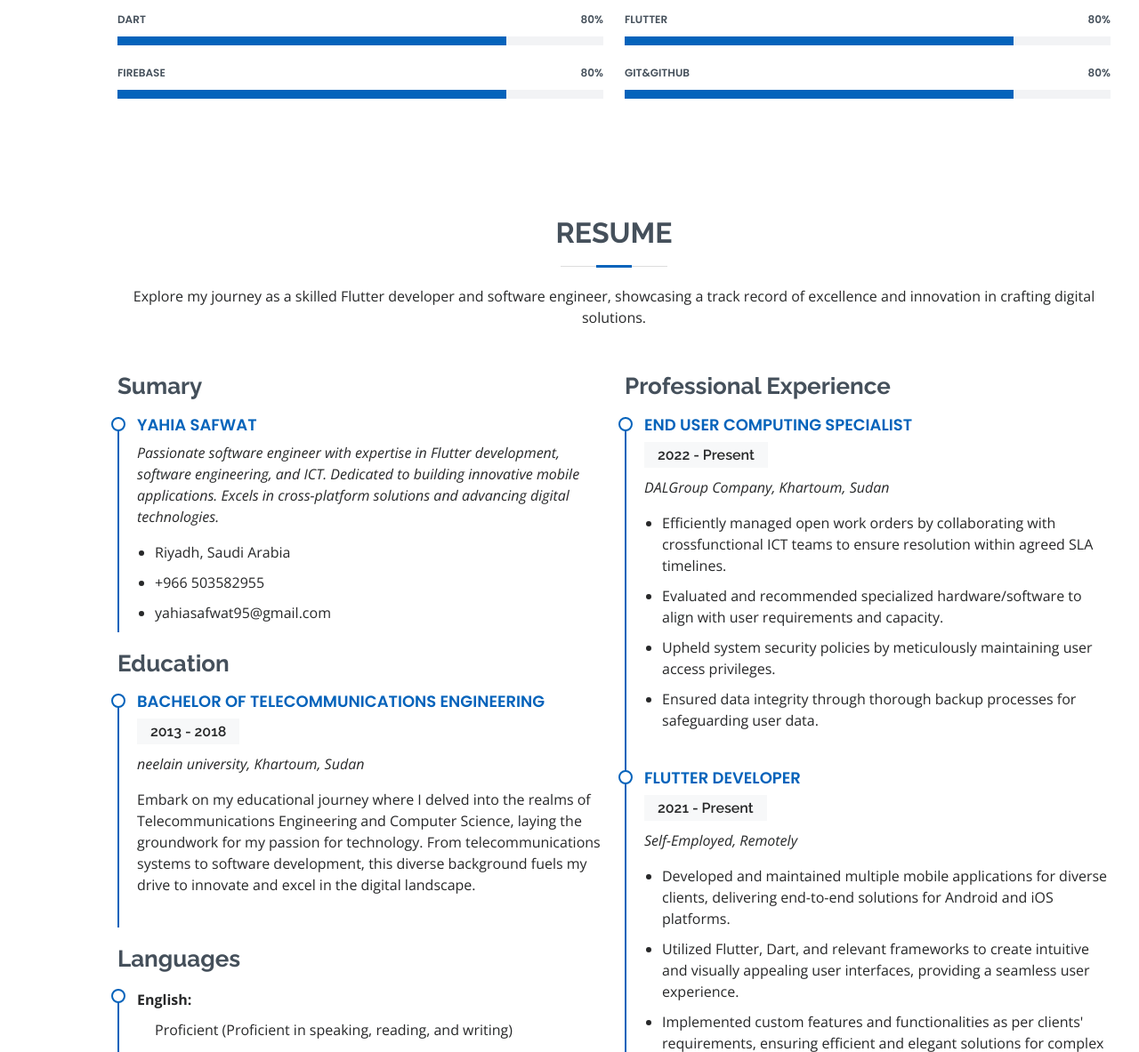
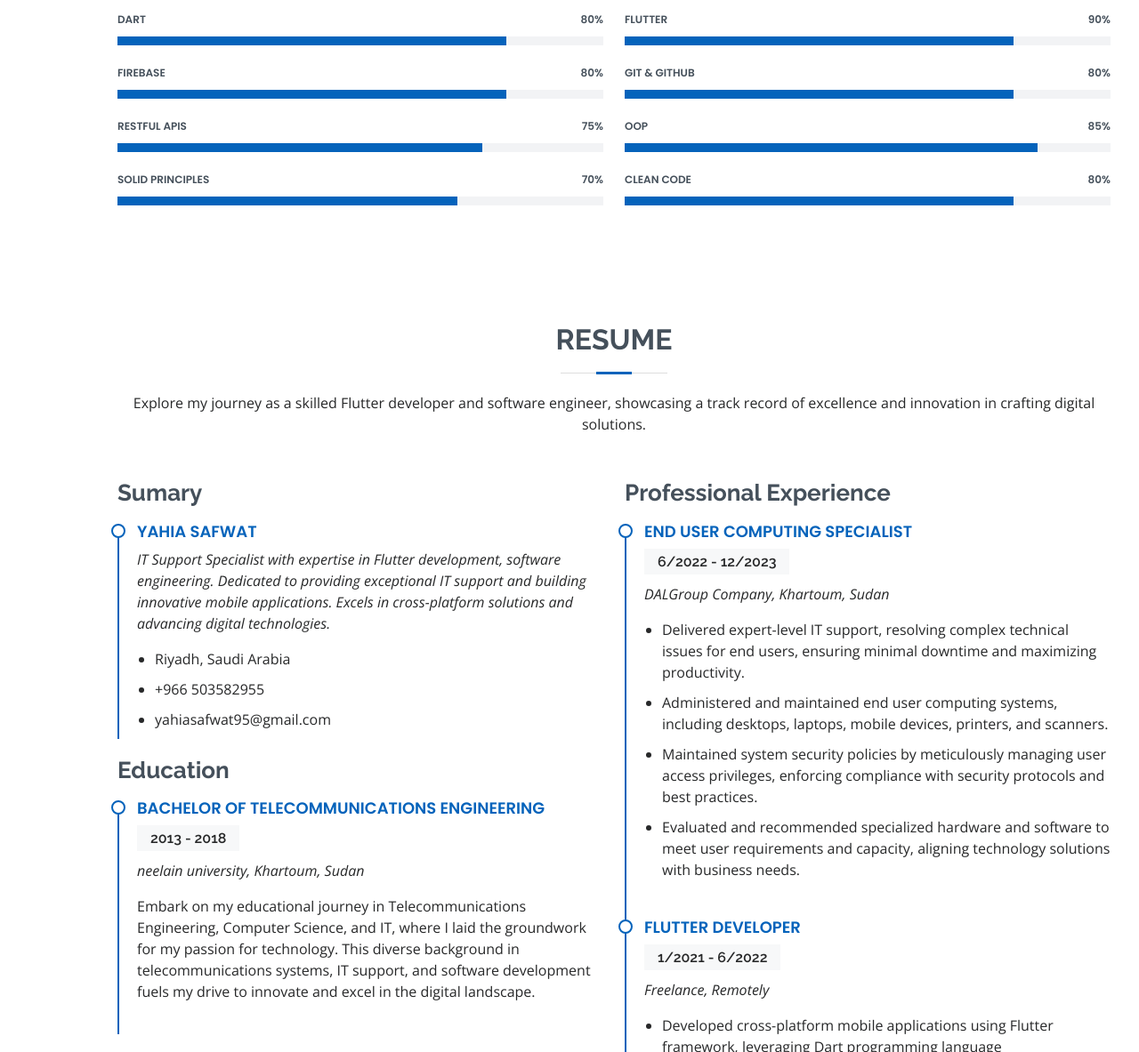
Before and after one commit to yahia-safwat/yahia-safwat.github.io, a plain HTML site: page index.html in a window 1280 px wide. Shown: the part 1617-2800 px from the top of the page at 89% size. Drawn offline with nearby package versions, Linux system fonts and the light colour scheme.

Commit message:
Updated professional experience section

```diff
--- a/index.html
+++ b/index.html
@@ -62,7 +62,7 @@
   <section id="hero" class="d-flex flex-column justify-content-center">
     <div class="container" data-aos="zoom-in" data-aos-delay="100">
       <h1>Yahia Safwat</h1>
-      <p>I'm <span class="typed" data-typed-items="a Flutter Developer, a Software Engineer, an ICT Specialist"></span></p>
+      <p>I'm <span class="typed" data-typed-items="an IT Support Specialist, a Flutter Developer"></span></p>
       <div class="social-links">
         <a href="https://twitter.com/yahiasafwat5" class="twitter"><i class="bx bxl-twitter"></i></a>
         <!-- <a href="#" class="facebook"><i class="bx bxl-facebook"></i></a> -->
@@ -83,15 +83,14 @@
 
         <div class="section-title">
           <h2>About</h2>
-          <p>Welcome! I am a dedicated Flutter Developer and Software Engineer with a passion for crafting exceptional digital experiences. My mission is to create innovative and user-friendly mobile applications that exceed expectations.</p>
+          <p>Welcome! I am a dedicated IT Support Specialist and Flutter Developer with a passion for crafting exceptional digital experiences. My mission is to provide top-notch IT support and develop innovative, user-friendly mobile applications that consistently exceed expectations.</p>
         </div>
-
         <div class="row">
           <div class="col-lg-4">
             <img src="assets/img/profile-img.png" class="img-fluid" alt="">
           </div>
           <div class="col-lg-8 pt-4 pt-lg-0 content">
-            <h3>Flutter Developer &amp; Software Engineer.</h3>
+            <h3>IT Support Specialist &amp; Flutter Developer</h3>
             <p> As a technology enthusiast, I am dedicated to achieving excellence in every project I undertake.</p>
             <br>
             <div class="row">
@@ -202,20 +201,56 @@
           <div class="col-lg-6">
 
             <div class="progress">
-              <span class="skill">Flutter <i class="val">80%</i></span>
+              <span class="skill">Flutter <i class="val">90%</i></span>
               <div class="progress-bar-wrap">
                 <div class="progress-bar" role="progressbar" aria-valuenow="80" aria-valuemin="0" aria-valuemax="100"></div>
               </div>
             </div>
 
             <div class="progress">
-              <span class="skill">Git&Github <i class="val">80%</i></span>
+              <span class="skill">Git & Github <i class="val">80%</i></span>
               <div class="progress-bar-wrap">
                 <div class="progress-bar" role="progressbar" aria-valuenow="80" aria-valuemin="0" aria-valuemax="100"></div>
               </div>
             </div>
 
           </div>
+          <div class="col-lg-6">
+
+            <div class="progress">
+              <span class="skill">RESTful APIs<i class="val">75%</i></span>
+              <div class="progress-bar-wrap">
+                <div class="progress-bar" role="progressbar" aria-valuenow="75" aria-valuemin="0" aria-valuemax="100"></div>
+              </div>
+            </div>
+
+            <div class="progress">
+              <span class="skill">Solid Principles<i class="val">70%</i></span>
+              <div class="progress-bar-wrap">
+                <div class="progress-bar" role="progressbar" aria-valuenow="70" aria-valuemin="0" aria-valuemax="100"></div>
+              </div>
+            </div>
+
+          </div>
+
+          <div class="col-lg-6">
+
+            <div class="progress">
+              <span class="skill">OOP<i class="val">85%</i></span>
+              <div class="progress-bar-wrap">
+                <div class="progress-bar" role="progressbar" aria-valuenow="85" aria-valuemin="0" aria-valuemax="100"></div>
+              </div>
+            </div>
+
+            <div class="progress">
+              <span class="skill">Clean Code<i class="val">80%</i></span>
+              <div class="progress-bar-wrap">
+                <div class="progress-bar" role="progressbar" aria-valuenow="80" aria-valuemin="0" aria-valuemax="100"></div>
+              </div>
+            </div>
+
+          </div>
+
 
         </div>
 
@@ -236,7 +271,7 @@
             <h3 class="resume-title">Sumary</h3>
             <div class="resume-item pb-0">
               <h4>Yahia Safwat</h4>
-              <p><em>Passionate software engineer with expertise in Flutter development, software engineering, and ICT. Dedicated to building innovative mobile applications. Excels in cross-platform solutions and advancing digital technologies.</em></p>
+              <p><em>IT Support Specialist with expertise in Flutter development, software engineering. Dedicated to providing exceptional IT support and building innovative mobile applications. Excels in cross-platform solutions and advancing digital technologies.</em></p>
               <ul>
                 <li>Riyadh, Saudi Arabia</li>
                 <li>+966 503582955</li>
@@ -255,7 +290,7 @@
               <h4>Bachelor of Telecommunications Engineering</h4>
               <h5>2013 - 2018</h5>
               <p><em>neelain university, Khartoum, Sudan</em></p>
-              <p>Embark on my educational journey where I delved into the realms of Telecommunications Engineering and Computer Science, laying the groundwork for my passion for technology. From telecommunications systems to software development, this diverse background fuels my drive to innovate and excel in the digital landscape.</p>
+              <p>Embark on my educational journey in Telecommunications Engineering, Computer Science, and IT, where I laid the groundwork for my passion for technology. This diverse background in telecommunications systems, IT support, and software development fuels my drive to innovate and excel in the digital landscape.</p>
             </div>
 
             <h3 class="resume-title">Languages</h3>
@@ -275,25 +310,25 @@
 
             <div class="resume-item">
               <h4>End User Computing Specialist</h4>
-              <h5>2022 - Present</h5>
+              <h5>6/2022 - 12/2023</h5>
               <p><em>DALGroup Company, Khartoum, Sudan </em></p>
               <ul>
-                <li>Efficiently managed open work orders by collaborating with crossfunctional ICT teams to ensure resolution within agreed SLA timelines.</li>
-                <li>Evaluated and recommended specialized hardware/software to align with user requirements and capacity.</li>
-                <li>Upheld system security policies by meticulously maintaining user access privileges.</li>
-                <li>Ensured data integrity through thorough backup processes for safeguarding user data.</li>
+                <li>Delivered expert-level IT support, resolving complex technical issues for end users, ensuring minimal downtime and maximizing productivity.</li>
+                <li>Administered and maintained end user computing systems, including desktops, laptops, mobile devices, printers, and scanners.</li>
+                <li>Maintained system security policies by meticulously managing user access privileges, enforcing compliance with security protocols and best practices.</li>
+                <li>Evaluated and recommended specialized hardware and software to meet user requirements and capacity, aligning technology solutions with business needs.</li>
               </ul>
             </div>
 
             <div class="resume-item">
               <h4>Flutter Developer</h4>
-              <h5>2021 - Present</h5>
-              <p><em>Self-Employed, Remotely </em></p>
+              <h5>1/2021 - 6/2022</h5>
+              <p><em>Freelance, Remotely </em></p>
               <ul>
-                <li>Developed and maintained multiple mobile applications for diverse clients, delivering end-to-end solutions for Android and iOS platforms.</li>
-                <li>Utilized Flutter, Dart, and relevant frameworks to create intuitive and visually appealing user interfaces, providing a seamless user experience.</li>
-                <li>Implemented custom features and functionalities as per clients' requirements, ensuring efficient and elegant solutions for complex problems.</li>
-                <li>Stayed up-to-date with industry trends and best practices in mobile app development, enabling me to offer cutting-edge solutions to clients.</li>
+                <li>Developed cross-platform mobile applications using Flutter framework, leveraging Dart programming language</li>
+                <li>Designed and implemented responsive UI/UX interfaces following best practices and design guidelines</li>
+                <li>Integrated RESTful APIs and third-party libraries to enhance application functionality and user experience</li>
+                <li>Conducted unit testing and debugging to ensure application performance, reliability, and adherence to client requirements</li>
               </ul>
             </div>
           </div>
@@ -317,8 +352,8 @@
               <!-- <li data-filter="*" class="filter-active">All</li> -->
               <li data-filter=".filter-featured">Featured</li>
               <li data-filter=".filter-estore">E-Store</li>
-              <li data-filter=".filter-interviewly">Interviewly</li>
-              <li data-filter=".filter-weatherly">Weatherly</li>
+              <li data-filter=".filter-interviewly">InterviewPrep</li>
+              <li data-filter=".filter-weatherly">WeatherNow</li>
               <li data-filter=".filter-foodly">Foodly</li>
               <li data-filter=".filter-docmate">DocMate</li>
               <li data-filter=".filter-taskfire">TaskFire</li>
```
